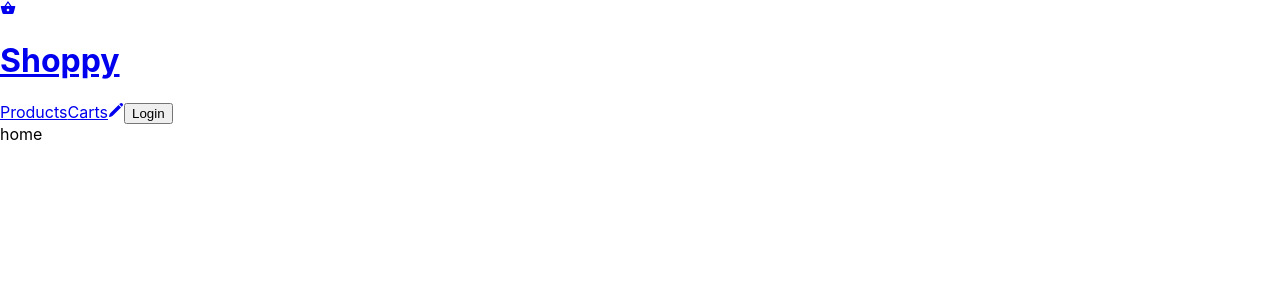
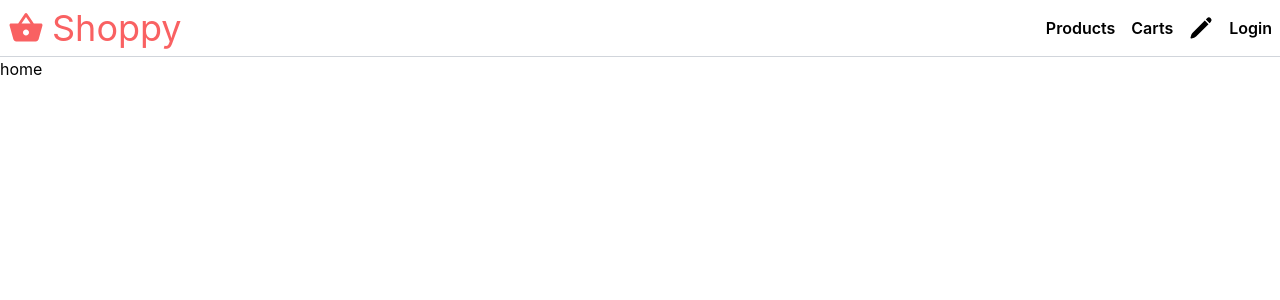
Before and after one commit to HongbiKo/shoppy_test, a React (Create React App) app: page / in a window 1280 px wide. Shown: the top 300 px of the page. Built offline with nearby package versions, Linux system fonts and the light colour scheme.

Commit message:
styling header

```diff
--- a/package.json
+++ b/package.json
@@ -39,6 +39,7 @@
     ]
   },
   "devDependencies": {
-    "eslint-config-react-app": "^7.0.1"
+    "eslint-config-react-app": "^7.0.1",
+    "tailwindcss": "^3.4.1"
   }
 }
--- a/src/components/Header.jsx
+++ b/src/components/Header.jsx
@@ -5,15 +5,15 @@ import { Link } from 'react-router-dom';
 
 export default function Header() {
   return (
-    <header>
-      <Link to='/'>
-        <MdShoppingBasket />
+    <header className='flex justify-between border-b border-gray-300 p-2'>
+      <Link className='flex items-center text-4xl text-brand' to='/'>
+        <MdShoppingBasket className='mr-2'/>
         <h1>Shoppy</h1>
       </Link>
-      <nav>
+      <nav className='flex items-center gap-4 font-semibold'>
         <Link to='/products'>Products</Link>
         <Link to='/carts'>Carts</Link>
-        <Link to='/products/new'>
+        <Link to='/products/new' className='text-2xl'>
           <HiPencil />
         </Link>
         <button>Login</button>
--- a/src/index.css
+++ b/src/index.css
@@ -1,3 +1,7 @@
+@tailwind base;
+@tailwind components;
+@tailwind utilities;
+
 body {
   margin: 0;
   font-family: -apple-system, BlinkMacSystemFont, 'Segoe UI', 'Roboto', 'Oxygen',
@@ -5,6 +9,12 @@ body {
     sans-serif;
   -webkit-font-smoothing: antialiased;
   -moz-osx-font-smoothing: grayscale;
+
+  @apply flex flex-col items-center;
+}
+
+#root {
+  @apply w-full max-w-screen-2xl;
 }
 
 code {
--- /dev/null
+++ b/tailwind.config.js
@@ -0,0 +1,12 @@
+/** @type {import('tailwindcss').Config} */
+module.exports = {
+  content: ["./src/**/*.{js,jsx}"],
+  theme: {
+    extend: {
+      colors: {
+        brand: "#F96162",
+      },
+    },
+  },
+  plugins: [],
+};
```
Also changed, not shown: .pnp.cjs, 1 other file (tests, documents, lock files or other folders).
